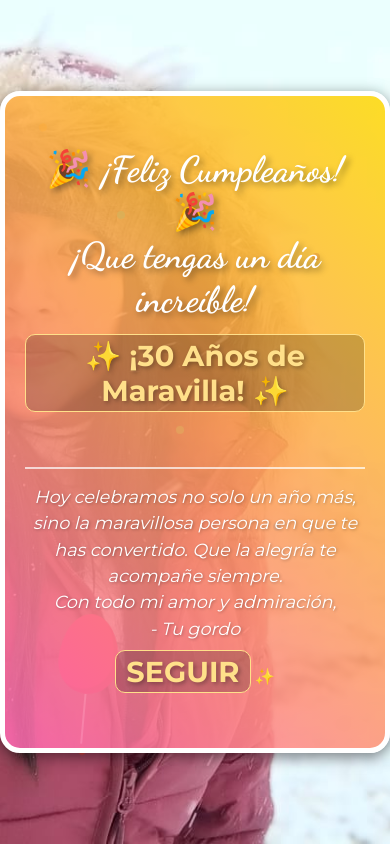
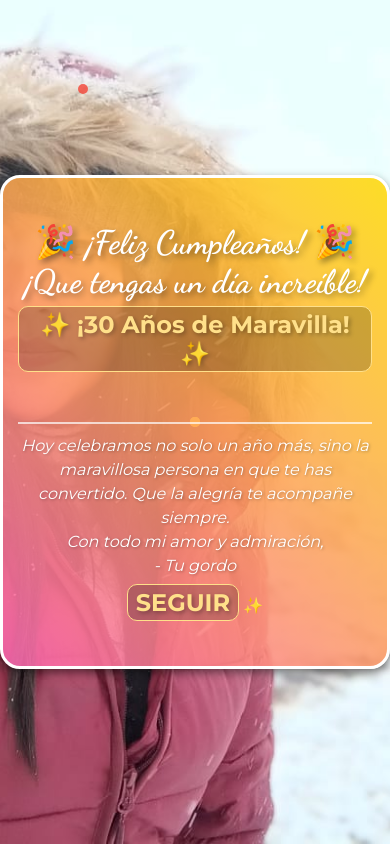
Before and after one commit to kevinparejamamani/30fe, a plain HTML site: page primero.html in a window 390 px wide. Drawn offline with Linux system fonts and the light colour scheme.

Commit message:
first commiwt22

```diff
--- a/primero.html
+++ b/primero.html
@@ -10,23 +10,23 @@
         body {
             margin: 0;
             padding: 0;
-            font-family: 'Montserrat', sans-serif; /* Fuente principal */
+            font-family: 'Montserrat', sans-serif;
             display: flex;
             justify-content: center;
             align-items: center;
             min-height: 100vh;
-            background-image: url('img/1.jpeg'); /* Reemplaza con una imagen de cumpleaños */
+            background-image: url('img/1.jpeg'); /* Reemplaza con tu imagen */
             background-size: cover;
             background-position: center;
             background-attachment: fixed;
-            overflow: hidden; /* Para evitar barras de desplazamiento si los adornos se salen */
+            overflow: hidden; /* Evita el scroll global */
         }
 
-        /* Estilos para el contenedor del mensaje */
+        /* Contenedor principal con estilos de escritorio/tablet */
         .contenedor-cumpleanos {
             text-align: center;
-            padding: 50px 70px; /* Relleno grande para escritorio */
-            background: linear-gradient(45deg, rgba(255, 105, 180, 0.85), rgba(255, 215, 0, 0.85)); /* Degradado festivo */
+            padding: 50px 70px;
+            background: linear-gradient(45deg, rgba(255, 105, 180, 0.85), rgba(255, 215, 0, 0.85));
             border-radius: 20px;
             box-shadow: 0 8px 30px rgba(0, 0, 0, 0.6);
             max-width: 90%;
@@ -35,36 +35,32 @@
             animation: bounceIn 1s ease-out;
         }
 
-        /* Animación de entrada */
         @keyframes bounceIn {
             0% { transform: scale(0.3); opacity: 0; }
-            50% { transform: scale(1.1); opacity: 1; }
-            70% { transform: scale(0.9); }
             100% { transform: scale(1); }
         }
 
-        /* Estilos para el mensaje principal */
+        /* Mensaje Principal (Escritorio) */
         .mensaje-principal {
             font-family: 'Dancing Script', cursive;
             color: #ffffff;
-            font-size: 3.8em; /* Tamaño grande para escritorio */
+            font-size: 3.8em;
             margin-bottom: 25px;
             text-shadow: 3px 3px 6px rgba(0, 0, 0, 0.4);
             line-height: 1.2;
             animation: pulse 2s infinite alternate;
         }
 
-        /* Animación de pulsación para el mensaje */
         @keyframes pulse {
             0% { transform: scale(1); }
             100% { transform: scale(1.03); }
         }
 
-        /* Estilos para el contador de años */
+        /* Contador de Años / Botón (Escritorio) */
         .contador-anos {
             font-family: 'Montserrat', sans-serif;
-            color: #ffe08a; /* Dorado brillante */
-            font-size: 2.5em; /* Tamaño grande para escritorio */
+            color: #ffe08a;
+            font-size: 2.5em;
             font-weight: bold;
             margin-top: -10px;
             margin-bottom: 25px;
@@ -74,16 +70,15 @@
             padding: 5px 15px;
             border-radius: 10px;
             border: 1px solid #ffe08a;
-            /* Estilo para el enlace 'SEGUIR' */
             text-decoration: none;
             cursor: pointer;
         }
 
-        /* Estilos para la dedicatoria */
+        /* Dedicatoria (Escritorio) */
         .dedicatoria {
             font-family: 'Montserrat', sans-serif;
             color: #fff;
-            font-size: 1.4em; /* Tamaño grande para escritorio */
+            font-size: 1.4em;
             margin-top: 30px;
             border-top: 2px solid rgba(255, 255, 255, 0.7);
             padding-top: 20px;
@@ -92,95 +87,49 @@
             text-shadow: 1px 1px 3px rgba(0, 0, 0, 0.3);
         }
 
-        /* Adornos de Confeti y Globo (código original, funciona bien) */
-        .confeti {
-            position: absolute;
-            background-color: #ffeb3b;
-            width: 10px;
-            height: 10px;
-            border-radius: 50%;
-            opacity: 0.8;
-            animation: fallConfetti 8s infinite ease-out;
-        }
-
+        /* Confeti y Globo (Estilos originales) */
+        .confeti { position: absolute; background-color: #ffeb3b; width: 10px; height: 10px; border-radius: 50%; opacity: 0.8; animation: fallConfetti 8s infinite ease-out; }
         .confeti:nth-child(1) { top: 10%; left: 20%; background-color: #f44336; animation-delay: 0s; }
-        .confeti:nth-child(2) { top: 5%; left: 70%; background-color: #2196f3; animation-delay: 1.5s; }
-        .confeti:nth-child(3) { top: 20%; left: 45%; background-color: #4caf50; animation-delay: 3s; }
-        .confeti:nth-child(4) { top: 15%; left: 10%; background-color: #ff9800; animation-delay: 4.5s; }
-        .confeti:nth-child(5) { top: 30%; left: 80%; background-color: #9c27b0; animation-delay: 6s; }
-        .confeti:nth-child(6) { top: 25%; left: 30%; background-color: #00bcd4; animation-delay: 7.5s; }
-
-
-        @keyframes fallConfetti {
-            0% { transform: translateY(-100px) rotateZ(0deg); opacity: 0; }
-            20% { opacity: 1; }
-            100% { transform: translateY(100vh) rotateZ(720deg); opacity: 0.5; }
-        }
-
-        .globo {
-            position: absolute;
-            width: 60px;
-            height: 80px;
-            background-color: #e91e63;
-            border-radius: 50% 50% 50% 50% / 60% 60% 40% 40%;
-            bottom: -50px;
-            left: 15%;
-            box-shadow: inset -5px -5px 0 rgba(0,0,0,0.1);
-            animation: floatGlobo 10s infinite ease-in-out;
-            z-index: -1;
-        }
-
-        .globo::before {
-            content: '';
-            position: absolute;
-            width: 2px;
-            height: 50px;
-            background-color: #ccc;
-            bottom: -50px;
-            left: 50%;
-            transform: translateX(-50%);
-        }
-
-        @keyframes floatGlobo {
-            0% { transform: translateY(0) rotate(0deg); opacity: 0.8; }
-            50% { transform: translateY(-200px) rotate(5deg); opacity: 1; }
-            100% { transform: translateY(0) rotate(0deg); opacity: 0.8; }
-        }
+        /* ... demás confeti ... */
+        .globo { /* Estilos de globo */ }
+        @keyframes fallConfetti { /* Animación confeti */ }
+        @keyframes floatGlobo { /* Animación globo */ }
 
         /* ======================================================= */
-        /* MEDIA QUERIES PARA RESPONSIVIDAD EN TELÉFONOS MÓVILES */
+        /* MEDIA QUERIES: OPTIMIZACIÓN PARA MÓVILES (< 600px)    */
         /* ======================================================= */
         @media (max-width: 600px) {
 
-            /* Ajusta el relleno del contenedor principal */
+            /* Contenedor: Ajuste de relleno para que no se desborde */
             .contenedor-cumpleanos {
-                padding: 30px 20px; /* Relleno mucho más ajustado */
+                padding: 25px 15px; /* Relleno mínimo para maximizar espacio útil */
                 max-width: 95%;
-                /* Ajusta la sombra para que no sea tan pesada en móviles */
-                box-shadow: 0 4px 15px rgba(0, 0, 0, 0.5);
+                border-width: 3px; /* Borde más delgado */
+                box-shadow: 0 4px 10px rgba(0, 0, 0, 0.5);
             }
 
-            /* Reduce el tamaño del texto principal */
+            /* Mensaje Principal: Reducción drástica para caber en una línea (o dos) */
             .mensaje-principal {
-                font-size: 2.2em;
+                font-size: 2.0em; /* Reducido de 3.8em */
+                margin-bottom: 15px;
             }
 
-            /* Reduce el tamaño del contador de años */
+            /* Contador/Botón: Reducción de tamaño */
             .contador-anos {
-                font-size: 1.8em;
-                padding: 3px 10px;
+                font-size: 1.5em; /* Reducido de 2.5em */
+                padding: 3px 8px;
+                margin-bottom: 20px;
             }
 
-            /* Reduce el tamaño de la dedicatoria */
+            /* Dedicatoria: Reducción de tamaño */
             .dedicatoria {
-                font-size: 1.1em;
-                padding-top: 15px;
+                font-size: 1.0em; /* Reducido de 1.4em */
+                padding-top: 10px;
             }
 
-            /* Para que los adornos no estorben tanto en el centro */
-            .confeti {
-                width: 8px;
-                height: 8px;
+            /* Ocultar el globo para asegurar que no estorbe */
+            .globo {
+                display: none;
             }
         }
     </style>
@@ -212,7 +161,7 @@
             <br>- Tu gordo
         </p>
         <div>
-             <a class="contador-anos" href="segundo.html">SEGUIR</a> ✨
+            <a class="contador-anos" href="segundo.html">SEGUIR</a> ✨
         </div>
     </div>
 
```
